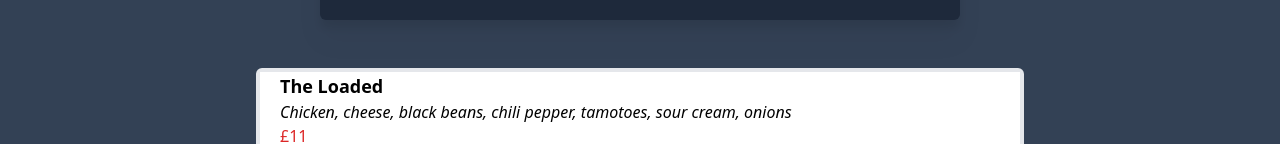
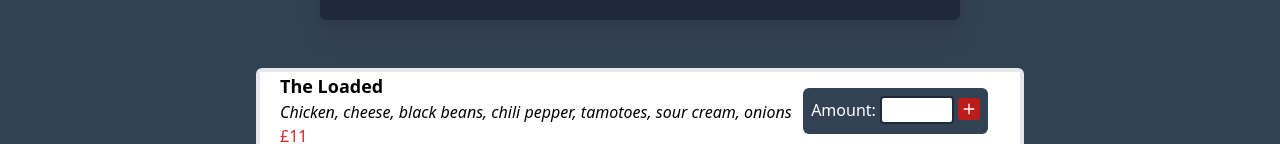
Before and after one commit to Tashsub/chef-mexican, a React (Create React App) app in the folder chef-mexican/: page / in a window 1280 px wide. Shown: the part 656-800 px from the top of the page. Built offline with nearby package versions, Linux system fonts and the light colour scheme.

Commit message:
feat: css styling for plus button on each meal

```diff
--- /dev/null
+++ b/chef-mexican/src/components/UI/Forms/InputForMeal.js
@@ -0,0 +1,10 @@
+import React from "react";
+
+export default function InputForMeal({ input, label }) {
+	return (
+		<div >
+			<label className="text-white" htmlFor={input.id}> {label}: </label>
+			<input  {...input} />
+		</div>
+	);
+}
--- /dev/null
+++ b/chef-mexican/src/components/UI/Forms/MealForm.js
@@ -0,0 +1,28 @@
+import React from "react";
+import InputForMeal from "./InputForMeal";
+import { BsFillPlusSquareFill } from "react-icons/bs";
+
+export default function () {
+	const objConfig = {
+		id: "amount",
+		type: "number",
+		min: "1",
+		max: "5",
+		step: "1",
+		className: "border-2 border-slate-800 rounded ",
+	};
+	return (
+		<div>
+			<form className="flex flex-row bg-slate-700 rounded-md p-2">
+				<div className="">
+					<InputForMeal label="Amount" input={objConfig} />
+				</div>
+				<div className="pl-1 mt-0.5">
+					<button className="bg-white rounded-md text-white ">
+						<BsFillPlusSquareFill size={22} color={"#B91C1B"} />
+					</button>
+				</div>
+			</form>
+		</div>
+	);
+}
--- a/chef-mexican/src/components/UI/Meals/Meal.js
+++ b/chef-mexican/src/components/UI/Meals/Meal.js
@@ -1,11 +1,18 @@
 import React from "react";
+import MealForm from "../Forms/MealForm";
 
 export default function Meal(props) {
 	return (
-		<div className="h-20 w-full border-2 pl-5 bg-white font-sans">
-			<h1 className="text-lg font-semibold text-black">{props.title}</h1>
-			<div className="italic text-black">{props.ingredients}</div>
-			<div className="font-medium text-red-600">£{props.price}</div>
+		<div className="flex flex-row h-20 w-full border-2 pl-5 bg-white font-sans relative">
+			<div>
+				<h1 className="text-lg font-semibold text-black">{props.title}</h1>
+				<div className="italic text-black">{props.ingredients}</div>
+				<div className="font-medium text-red-600">£{props.price}</div>
+			</div>
+			<div></div>
+			<div className="absolute right-8 pt-4 ">
+				<MealForm />
+			</div>
 		</div>
 	);
 }
```
